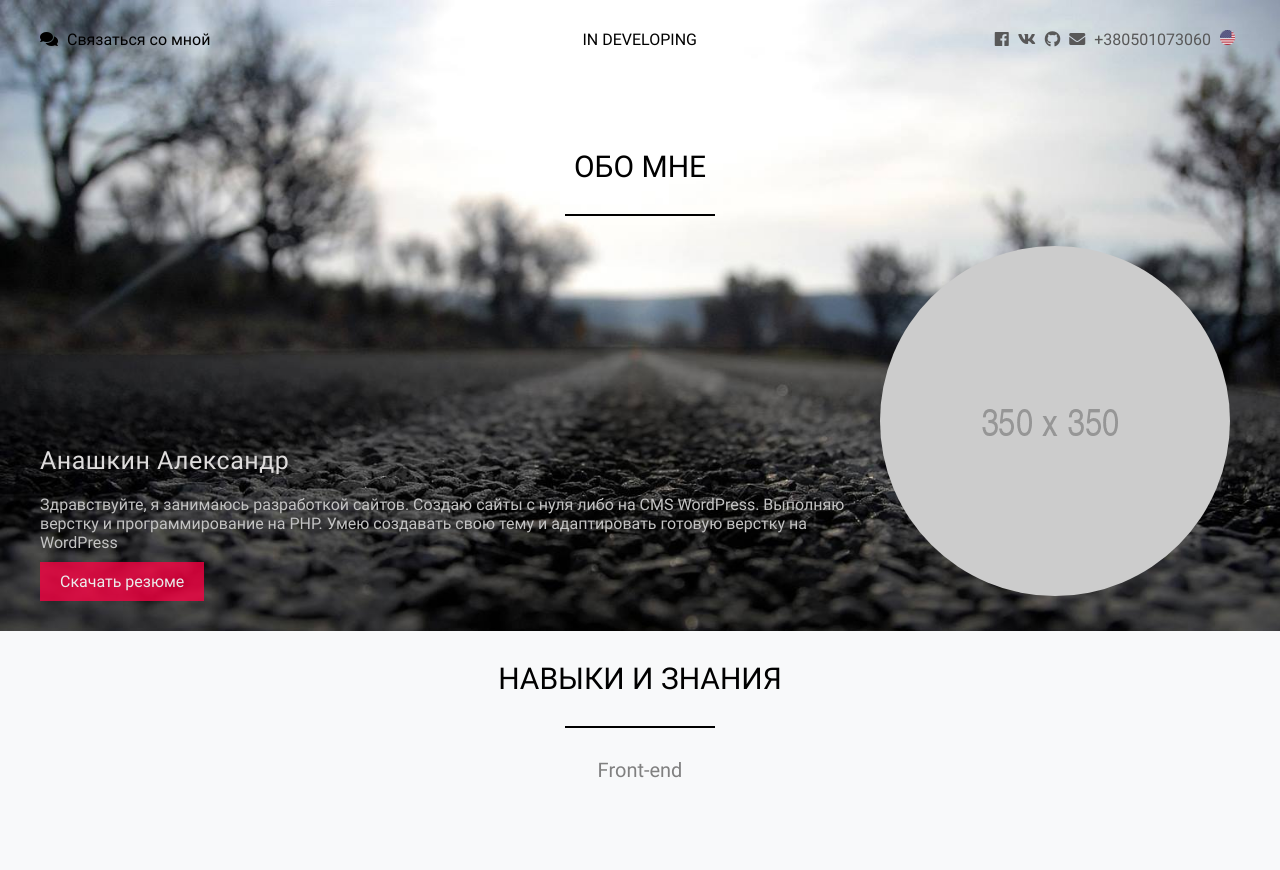
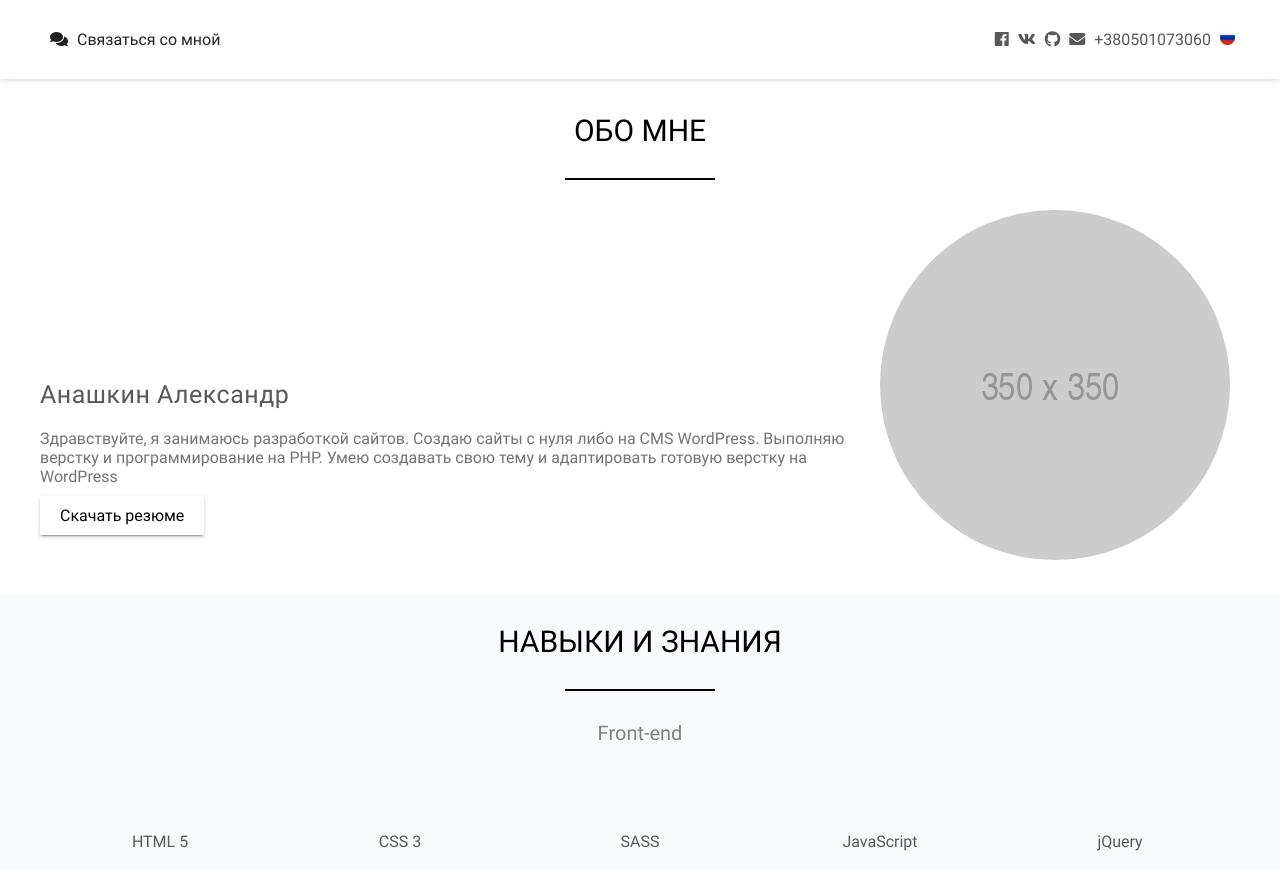
Before and after one commit to TheFabel/portfolio, a PHP site: page /phpmailer/ in a window 1280 px wide. Shown: the top 870 px of the page. Run offline with PHP 8.4, Linux system fonts and the light colour scheme; style sheets or scripts are compiled from the project's sources; some web fonts are replaced.

Commit message:
Changed header

```diff
--- a/css/style.css
+++ b/css/style.css
@@ -31,6 +31,23 @@ p {
   background-color: black;
   margin: 30px auto; }
 
+.has-dropdown {
+  position: relative; }
+  .has-dropdown:hover .dropdown {
+    opacity: 1;
+    visibility: visible;
+    bottom: -3px; }
+
+.dropdown {
+  position: absolute;
+  left: 0;
+  bottom: 5px;
+  height: 0;
+  opacity: 0;
+  visibility: hidden;
+  -webkit-transition: all .3s;
+  transition: all .3s; }
+
 .container {
   width: 1200px;
   margin: 0 auto; }
@@ -39,58 +56,71 @@ section {
   padding: 30px 0; }
 
 section.header {
-  background-color: #f5feff;
-  background-image: url("../images/bg.jpg");
-  background-repeat: no-repeat;
-  background-size: cover; }
+  padding: 0px;
+  background-color: #ffffff; }
   section.header .title {
     color: black; }
   section.header .line {
     background-color: black; }
 
 .header-menu {
-  margin-bottom: 100px; }
+  margin-bottom: 4px;
+  padding: 20px 0px;
+  -webkit-box-shadow: 0 0px 6px rgba(0, 0, 0, 0.16), 0 -3px 6px rgba(0, 0, 0, 0.23);
+          box-shadow: 0 0px 6px rgba(0, 0, 0, 0.16), 0 -3px 6px rgba(0, 0, 0, 0.23); }
   .header-menu .contact-me {
     display: inline-block;
-    cursor: pointer; }
+    padding: 10px;
+    cursor: pointer;
+    -webkit-transition: all .3s;
+    transition: all .3s; }
+    .header-menu .contact-me:hover {
+      background-color: #0000001f; }
     .header-menu .contact-me i {
-      color: #000000;
+      color: #000000de;
       margin-right: 5px; }
     .header-menu .contact-me span {
-      color: #000000; }
+      color: #000000de; }
+
+.header-info {
+  padding: 30px 0px; }
 
 .contact-links {
-  float: right; }
+  float: right;
+  padding-top: 10px; }
   .contact-links ul li {
     display: inline-block;
     margin-right: 5px;
     color: #585858; }
     .contact-links ul li i {
-      color: #585858; }
+      color: #585858;
+      -webkit-transition: all .3s;
+      transition: all .3s; }
 
 .info-about {
   float: left;
   width: 70%;
-  padding-top: 200px; }
+  padding-top: 170px; }
   .info-about .name {
     font-size: 25px;
     font-weight: 400;
-    color: #dedcdc;
+    color: #585858;
     letter-spacing: 0.5px;
     margin-bottom: 20px; }
-  .info-about .about {
-    color: #c3c3c3; }
-    .info-about .about ul.sites {
-      margin: 10px 0; }
+  .info-about .about p {
+    color: #737373; }
   .info-about .download_link {
     display: inline-block;
     padding: 10px 20px;
     margin-top: 10px;
-    background-color: #ff0044d9;
-    color: #ffffff;
-    opacity: 0.9;
+    -webkit-box-shadow: 0 3px 1px -2px rgba(0, 0, 0, 0.2), 0 2px 2px 0 rgba(0, 0, 0, 0.14), 0 1px 5px 0 rgba(0, 0, 0, 0.12);
+            box-shadow: 0 3px 1px -2px rgba(0, 0, 0, 0.2), 0 2px 2px 0 rgba(0, 0, 0, 0.14), 0 1px 5px 0 rgba(0, 0, 0, 0.12);
     -webkit-transition: all .3s;
     transition: all .3s; }
+    .info-about .download_link:hover {
+      -webkit-box-shadow: 0 5px 5px -3px rgba(0, 0, 0, 0.2), 0 8px 10px 1px rgba(0, 0, 0, 0.14), 0 3px 14px 2px rgba(0, 0, 0, 0.12);
+              box-shadow: 0 5px 5px -3px rgba(0, 0, 0, 0.2), 0 8px 10px 1px rgba(0, 0, 0, 0.14), 0 3px 14px 2px rgba(0, 0, 0, 0.12);
+      background-color: #e6e6e6; }
 
 .info-image {
   float: right;
--- a/index.php
+++ b/index.php
@@ -41,10 +41,10 @@ $_SESSION['key'] = $key;
 <body><script type="text/javascript">
 	t = performance.now();
 </script>
-<div style="position: fixed;top:30px;left:0;right:0;width: 115px;margin:0 auto;z-index: 1;">IN DEVELOPING</div>
 	<section class="header">
+		<!-- <div class="container clearfix"> -->
+			<div class="header-menu">
 				<div class="container clearfix">
-			<div class="header-menu">
 					<div class="contact-me">
 						<i class="fa fa-comments"></i>
 						<span><?=$l['contact_me']?></span>
@@ -56,11 +56,18 @@ $_SESSION['key'] = $key;
 							<li class="contact-link"><a href="https://github.com/TheFabel" target="_blank"><i class="fab fa-github" title="Github"></i></a></li>
 							<li class="contact-link"><a href="mailto:anashkin522a@gmail.com"><i class="fas fa-envelope" title="Mail"></i></a></li>
 							<li class="contact-link phone_number">+380501073060</li>
-						<li><img class="lang-change" src="images/<?=$to_change?>.png" alt="Country flag" style="width: 15px; cursor: pointer;" data-to_change="<?=$to_change?>"></li>
+							<li class="has-dropdown">
+								<img src="images/<?=$lang?>.png" alt="Country flag" style="width: 15px; cursor: pointer;">
+								<div class="dropdown">
+									<img class="lang-change" src="images/<?=$to_change?>.png" alt="Country flag" style="width: 15px; cursor: pointer;" data-to_change="<?=$to_change?>">
+								</div>
+							</li>
 						</ul>
 					</div>
 				</div>
-			<div class="header-info clearfix">
+			</div>
+			<div class="header-info">
+				<div class="container clearfix">
 					<h1 class="title"><?=$l['about_me_title']?></h1>
 					<div class="line"></div>
 					<div class="info-about">
@@ -77,6 +84,7 @@ $_SESSION['key'] = $key;
 					</div>
 				</div>
 			</div>
+		<!-- </div> -->
 	</section>
 	<section class="skills">
 		<div class="container">
--- a/sass/style.sass
+++ b/sass/style.sass
@@ -28,16 +28,32 @@ p
 	height: 2px
 	background-color: black
 	margin: 30px auto
+.has-dropdown
+	position: relative
+	&:hover
+		.dropdown
+			opacity: 1
+			visibility: visible
+			bottom: -3px
+.dropdown
+	position: absolute
+	left: 0
+	bottom: 5px
+	height: 0
+	opacity: 0
+	visibility: hidden
+	transition: all .3s
 .container
 	width: 1200px
 	margin: 0 auto
 section
 	padding: 30px 0
 section.header
-	background-color: #f5feff
-	background-image: url("../images/bg.jpg")
-	background-repeat: no-repeat
-	background-size: cover
+	padding: 0px
+	background-color: #ffffff
+	// background-image: url("https://www.pixelstalk.net/wp-content/uploads/2016/03/Winter-Background-for-PC.jpg")
+	// background-repeat: no-repeat
+	// background-size: cover
 	// height: 100vh
 	.title
 		color: black
@@ -45,45 +61,60 @@ section.header
 		background-color: black
 .header
 	&-menu
-		margin-bottom: 100px
+		margin-bottom: 4px
+		padding: 20px 0px
+		// background-color: #fffdf9
+		box-shadow: 0 0px 6px rgba(0, 0, 0, 0.16), 0 -3px 6px rgba(0, 0, 0, 0.23)
 		.contact-me
 			display: inline-block
+			padding: 10px
 			cursor: pointer
+			transition: all .3s
+			&:hover
+				background-color: #0000001f
 			i
-				color: #000000
+				color: #000000de
 				margin-right: 5px
 			span
-				color: #000000
+				color: #000000de
+	&-info
+		padding: 30px 0px
+		// background-color: #fafdff
 .contact-links
 	float: right
+	padding-top: 10px
 	ul li
 		display: inline-block
 		margin-right: 5px
 		color: $default-black-color
 		i
 			color: $default-black-color
+			transition: all .3s
 .info-about
 	float: left
 	width: 70%
-	padding-top: 200px
+	padding-top: 170px
 	.name
 		font-size: 25px
 		font-weight: 400
-		color: $white1
+		color: $default-black-color
 		letter-spacing: 0.5px
 		margin-bottom: 20px
-	.about
-		color: $default-white-color
-		ul.sites
-			margin: 10px 0
+	.about p
+		color: $white2
 	.download_link
 		display: inline-block
 		padding: 10px 20px
 		margin-top: 10px
-		background-color: #ff0044d9
-		color: #ffffff
-		opacity: 0.9
+		// background-color: #d46667
+		// background-color: #ff0044d9
+		// color: #ffffff
+		// opacity: 0.9
+		box-shadow:	0 3px 1px -2px rgba(0,0,0,.2), 0 2px 2px 0 rgba(0,0,0,.14), 0 1px 5px 0 rgba(0,0,0,.12)
 		transition: all .3s
+		&:hover
+			box-shadow: 0 5px 5px -3px rgba(0,0,0,.2), 0 8px 10px 1px rgba(0,0,0,.14), 0 3px 14px 2px rgba(0,0,0,.12)
+			background-color: #e6e6e6
 .info-image
 	float: right
 	width: 30%
--- a/server/mail.php
+++ b/server/mail.php
@@ -96,7 +96,7 @@ function sendMessage($subject, $message, $query)
     $mail->Subject = "Сообщение с сайта anashkin.ml - ".$message;
     $mail->MsgHTML($template);
     $mail->IsHTML(true);
-    $mail->AddAddress("anashkin522a@gmail.com");
+    $mail->AddAddress("");
     if(!$mail->Send())
     {
       echo "Mailer Error: " . $mail->ErrorInfo;
```
Also changed, not shown: languages/en.php (+5 -5 lines). Lines whose indentation alone changed are shown as unchanged.
